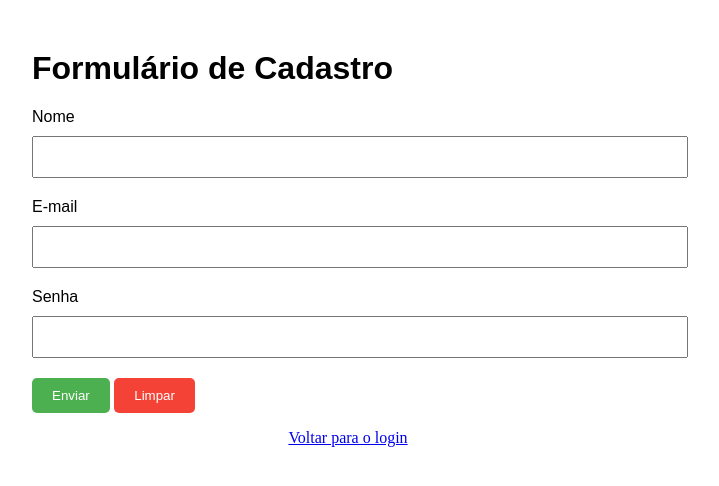
After one commit to gacastelo/aw1, a PHP site: page /cadastro.php in a window 1280 px wide. The commit adds this page. Shown: the top 486 px of the page, without its empty margins (292-1011 px from the left). Run offline with PHP 8.4, Linux system fonts and the light colour scheme.

Commit message:
asjkbfjasbfa

```diff
--- /dev/null
+++ b/aula04/cadastro.php
@@ -0,0 +1,62 @@
+<!DOCTYPE html>
+<html lang="pt-br">
+<head>
+    <meta charset="UTF-8">
+    <meta name="viewport" content="width=device-width, initial-scale=1.0">
+    <meta name="description" content="Descrição do site">
+    <title>Título</title>
+    <style>
+        form {
+            width: 50%;
+            margin: 0 auto;
+            font-family: Arial, sans-serif;
+            margin-top: 50px;
+        }
+        label {
+            display: block;
+            margin-bottom: 10px;
+        }
+        input[type="text"],
+        input[type="email"],
+        input[type="password"] {
+            width: 100%;
+            padding: 10px;
+            font-size: 16px;
+            margin-bottom: 20px;
+        }
+        button[type="submit"] {
+            background-color: #4CAF50;
+            color: white;
+            padding: 10px 20px;
+            border: none;
+            border-radius: 5px;
+            cursor: pointer;
+        }
+        button[type="reset"] {
+            background-color: #f44336;
+            color: white;
+            padding: 10px 20px;
+            border: none;
+            border-radius: 5px;
+            cursor: pointer;
+        }
+    </style>
+</head>
+<body>
+    <form action="processos/processar_cadastro.php" method="post">
+        <h1>Formulário de Cadastro</h1>
+        <label for="txt-nome">Nome</label>
+        <input type="text" name="nome" id="txt-nome">
+        <br>
+        <label for="txt-email">E-mail</label>
+        <input type="email" name="email" id="txt-email">
+        <br>
+        <label for="txt-senha">Senha</label>
+        <input type="password" name="senha" id="txt-senha">
+        <br>
+        <button type="submit">Enviar</button>
+        <button type="reset">Limpar</button>
+    </form>
+    <p style="text-align: center"><a href="login.php">Voltar para o login</a></p>
+</body>
+</html>
--- a/aula04/formulario.php
+++ b/aula04/formulario.php
@@ -48,7 +48,7 @@
         </style>
 </head>
 <body>
-    <form action="processamento.php" method="post">
+    <form action="processos/processamento.php" method="post">
         <h1>Formulário de Contato</h1>
         <label for="txt-nome">Nome</label>
         <input type="text" name="nome" id="nome" <?php if (isset($_POST['nome'])) echo $_POST['nome']; ?>>
```
Also changed, not shown: aula04/db/usuarios.json (added, +13 -0 lines), aula04/login.php (added, +24 -0 lines), aula04/processos/processar_cadastro.php (added, +27 -0 lines), aula04/processos/processar_login.php (added, +23 -0 lines), aula04/processos/processamento.php (renamed from aula04/processamento.php).
